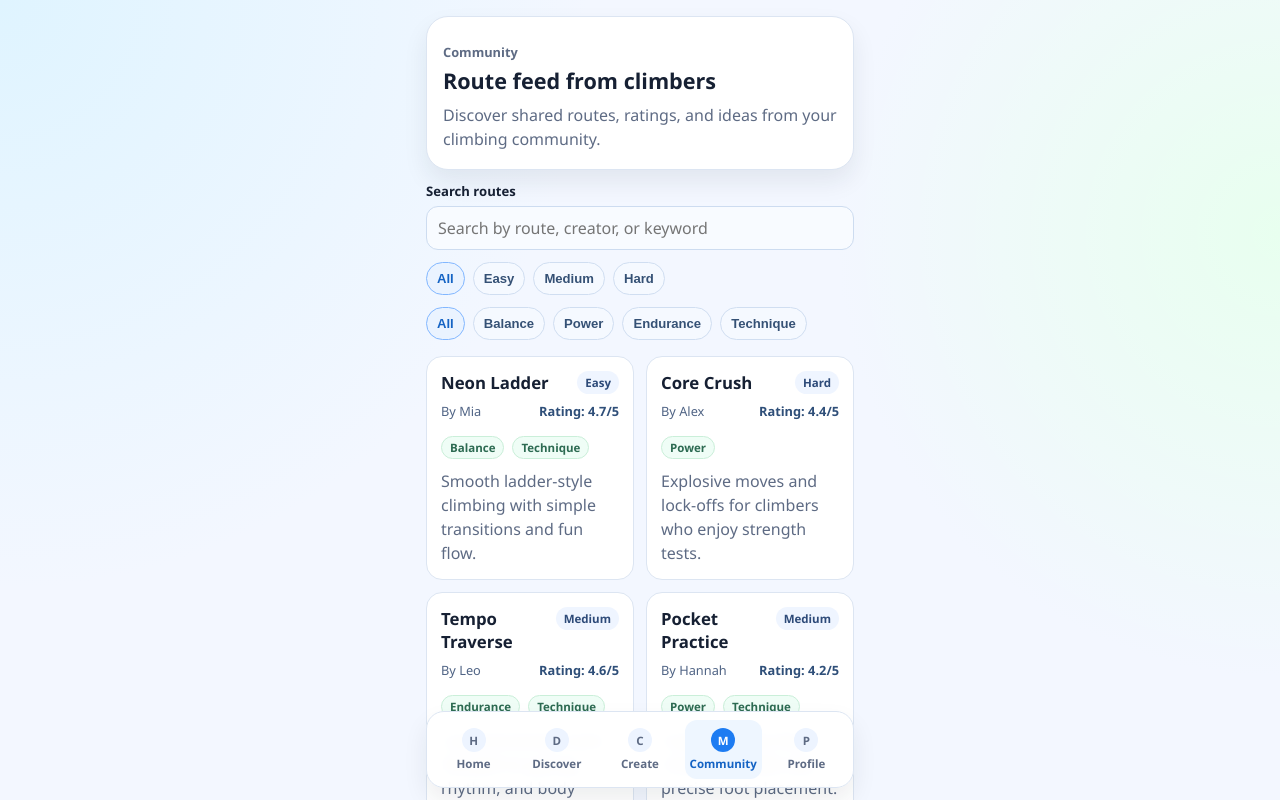
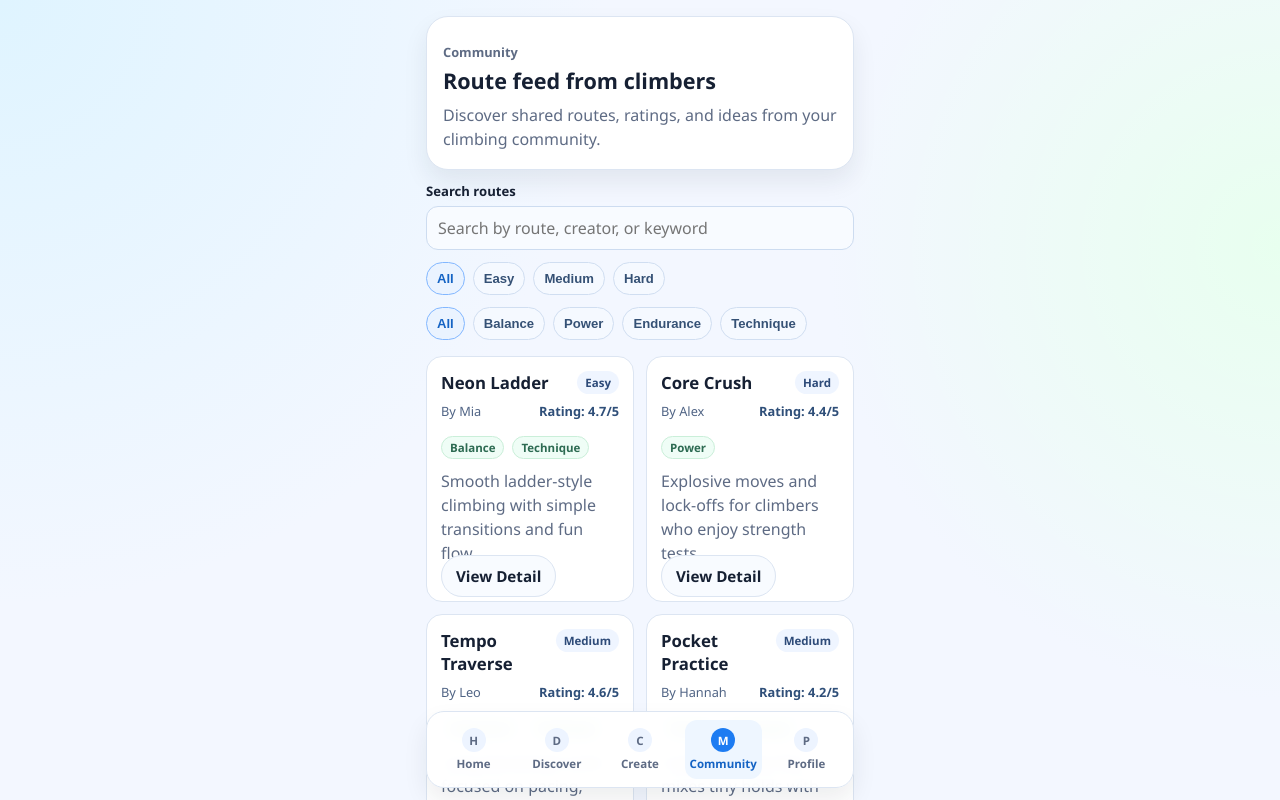
Before and after one commit to XYMMM000/CPT208-coursework, a React (Vite) app in the folder demo/: page /community in a window 1280 px wide. Shown: the top 800 px of the page. Built offline with nearby package versions, Linux system fonts and the light colour scheme.

Commit message:
create web app

```diff
--- a/demo/src/pages/CommunityPage.jsx
+++ b/demo/src/pages/CommunityPage.jsx
@@ -1,4 +1,5 @@
 import { useMemo, useState } from "react";
+import { Link } from "react-router-dom";
 
 const mockCommunityRoutes = [
   {
@@ -149,6 +150,27 @@ export default function CommunityPage() {
             </div>
 
             <p className="cq-route-description">{route.description}</p>
+
+            <Link
+              className="cq-secondary-btn cq-community-detail-link"
+              to="/route-detail"
+              state={{
+                route: {
+                  title: route.routeName,
+                  difficulty: route.difficulty,
+                  tags: route.styleTags,
+                  description: route.description,
+                  creator: {
+                    name: route.creatorName,
+                    club: "ClimbQuest Community"
+                  },
+                  averageRating: route.averageRating,
+                  ratingCount: 1
+                }
+              }}
+            >
+              View Detail
+            </Link>
           </article>
         ))}
       </section>
--- a/demo/src/pages/RouteDetailPage.jsx
+++ b/demo/src/pages/RouteDetailPage.jsx
@@ -1,4 +1,5 @@
 import { useMemo, useState } from "react";
+import { useLocation } from "react-router-dom";
 
 const initialRoute = {
   title: "Blue Slab Balance Route",
@@ -19,9 +20,21 @@ function renderStarLine(value) {
 }
 
 export default function RouteDetailPage() {
+  const location = useLocation();
+  const routeFromState = location.state?.route;
+
+  const resolvedInitialRoute = {
+    ...initialRoute,
+    ...routeFromState,
+    creator: {
+      ...initialRoute.creator,
+      ...(routeFromState?.creator || {})
+    }
+  };
+
   // Route state is kept in one object so interaction updates are easier to follow.
   const [routeState, setRouteState] = useState({
-    ...initialRoute,
+    ...resolvedInitialRoute,
     likes: 18,
     isLiked: false,
     isSaved: false,
--- a/demo/src/styles/climbquest.css
+++ b/demo/src/styles/climbquest.css
@@ -341,6 +341,14 @@ a {
   padding: 12px;
   color: #506485;
   font-size: 0.84rem;
+}
+
+.cq-community-detail-link {
+  margin-top: 12px;
+  width: 100%;
+  justify-content: center;
+  text-align: center;
+  text-decoration: none;
 }
 
 /* Route detail page */
```
